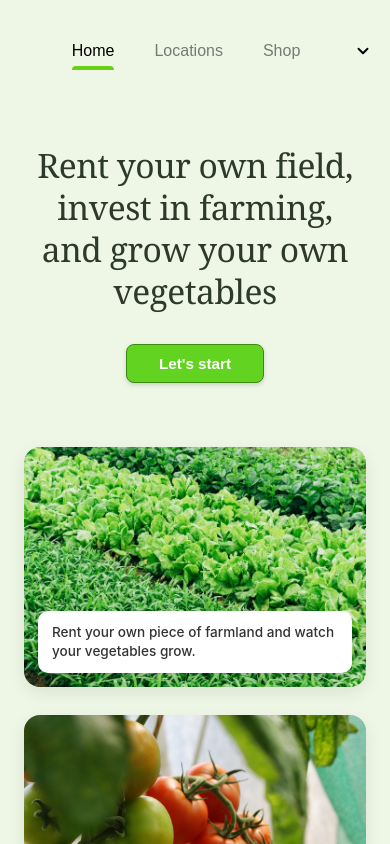
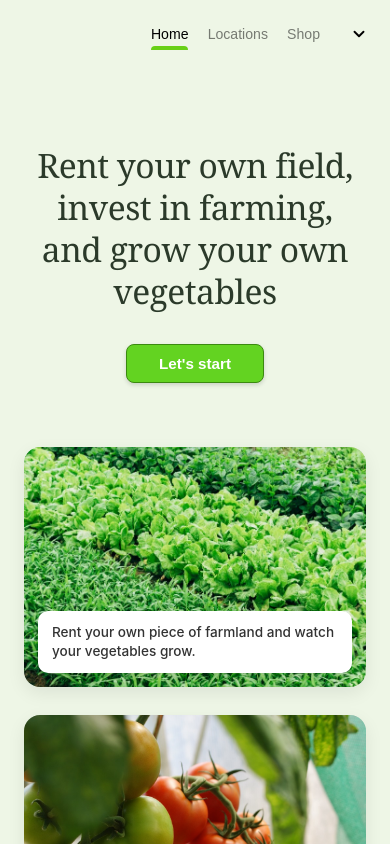
Before and after one commit to DaryaKarni/Crowdfunding-SPA, a React app: page / in a window 390 px wide. Shown: the top 844 px of the page. Built offline with nearby package versions, Linux system fonts and the light colour scheme; sample sign-in values are in the browser's storage.

Commit message:
style: changed for shop page, locations page, header

```diff
--- a/src/components/Header/Header.css
+++ b/src/components/Header/Header.css
@@ -1,80 +1,99 @@
-
 .header {
-  position: relative;
-  display: flex;
-  justify-content: right;
-  height: 5rem;
-  padding: 6vh 3vw;
-  align-items: center;
-  box-sizing: border-box;
-  background-color: transparent;
   position: absolute;
   top: 0;
   left: 0;
   width: 100%;
+  height: 5rem;
+  padding: 0 4vw;
+  display: flex;
+  justify-content: flex-end;
+  align-items: center;
+  box-sizing: border-box;
+  background-color: transparent;
+  z-index: 100;
 }
+
 .header__container {
-  display: flex;
-  gap: 3rem;
-  align-items: center;
-}
-.header__nav {
   display: flex;
   gap: 2.5rem;
   align-items: center;
+  max-width: 100%;
 }
+
+.header__nav {
+  display: flex;
+  gap: 2rem;
+  align-items: center;
+}
+
 .header__link {
   text-decoration: none;
   color: black;
   opacity: 0.5;
-  transition: all 0.3s ease;
+  font-size: 0.95rem;
+  font-weight: 500;
+  transition: all 0.25s ease;
   position: relative;
+  white-space: nowrap;
+  padding: 4px 0;
 }
+
 .header__link:hover {
   opacity: 1;
 }
-.header__link--active{
+
+.header__link--active {
   opacity: 1;
 }
+
 .header__link--active::after {
   content: '';
   position: absolute;
   left: 0;
-  top: 1.5rem;
+  bottom: -4px;
   width: 100%;
   height: 0.25rem;
-  background-color: #68D017;
+  background-color: #68d017;
   border-radius: 0.25rem 0.25rem 0 0;
 }
+
 .header__user {
   display: flex;
-  gap: 1.5rem;
+  align-items: center;
+  gap: 1rem;
 }
+
 .header__user-row {
   display: flex;
-  gap: 0.8rem;
+  align-items: center;
+  gap: 0.5rem;
 }
-.header__avatar-wrapper{
+
+.header__avatar-wrapper {
   width: 2.5rem;
   height: 2.5rem;
   border-radius: 50%;
   overflow: hidden;
+  flex-shrink: 0;
 }
-.header__avatar{
+
+.header__avatar {
   width: 100%;
   height: 100%;
   object-fit: cover;
+  display: block;
 }
-.header__logout-btn{
+
+.header__logout-btn {
   all: unset;
   color: black;
   opacity: 0.5;
   cursor: pointer;
   transition: all 0.3s ease;
-  margin-top: 0.5rem;
 }
+
 .header__logout-btn:hover {
-   opacity: 1;
+  opacity: 1;
 }
 
 .header__arrow-wrapper {
@@ -94,12 +113,12 @@
   padding: 6px;
 }
 
-
 .header__dropdown {
   position: absolute;
   top: calc(100% + 0.5rem);
   right: 0;
-  width: 230px;
+  width: 220px;
+  max-width: 90vw;
   background: #ffffff;
   border: 1px solid #e9ecef;
   border-radius: 12px;
@@ -162,3 +181,27 @@
 .header__dropdown-logout-btn:hover {
   background-color: #feeaf6;
 }
+
+@media (max-width: 768px) {
+  .header {
+    height: 4.2rem;
+    padding: 0 1rem;
+  }
+
+  .header__container {
+    gap: 1.5rem;
+  }
+
+  .header__nav {
+    gap: 1.2rem;
+  }
+
+  .header__link {
+    font-size: 0.88rem;
+  }
+
+  .header__avatar-wrapper {
+    width: 2.2rem;
+    height: 2.2rem;
+  }
+}
--- a/src/pages/Shop/ShopPage.css
+++ b/src/pages/Shop/ShopPage.css
@@ -9,7 +9,7 @@
 .shop-screen__container {
   max-width: 1200px;
   margin: 0 auto;
-  margin-top: 4rem;
+  margin-top: 10rem;
 }
 
 .shop-screen__top-bar {
@@ -19,7 +19,7 @@
   justify-content: center;
   margin-bottom: 36px;
   padding-bottom: 12px;
-  gap: 3rem;
+  gap: 3.5rem;
 }
 
 .shop-screen__tab-group {
```
